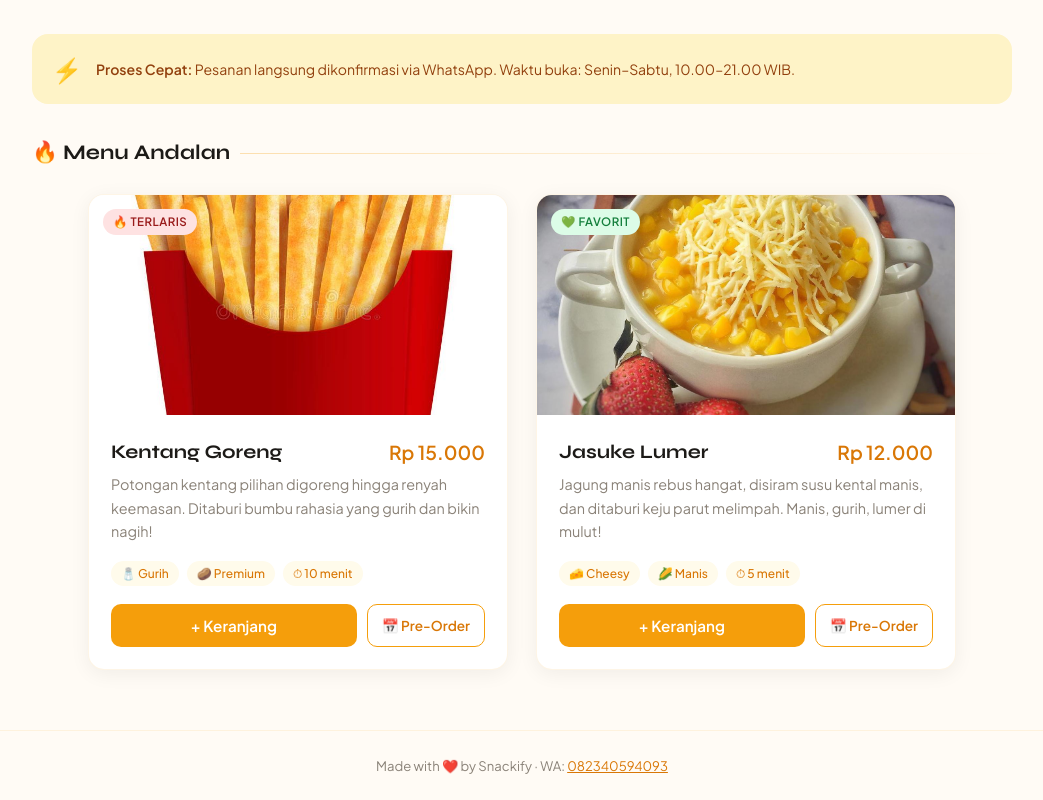
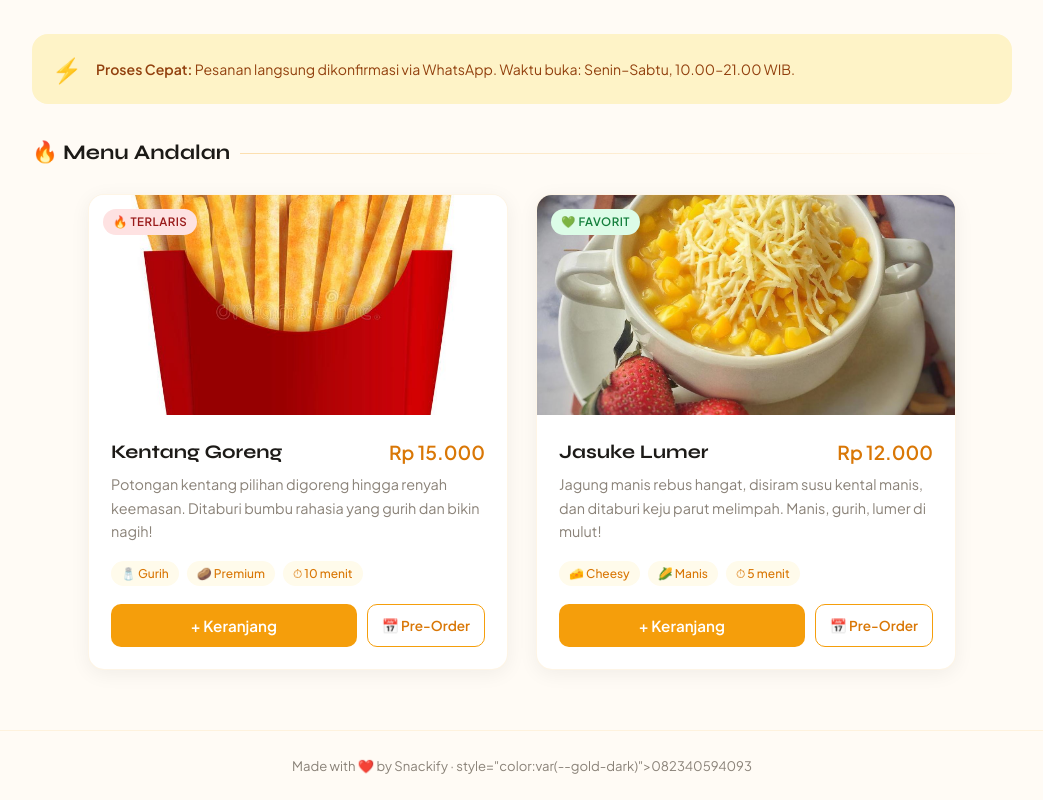
Before and after one commit to vidiaja/snackify, a plain HTML site: page index.html in a window 1280 px wide. Shown: the part 350-1150 px from the top of the page, without its empty margins (118-1161 px from the left). Drawn offline with Linux system fonts and the light colour scheme.

Commit message:
Update index.html

```diff
--- a/index.html
+++ b/index.html
@@ -747,7 +747,7 @@
     </div>
 
     <footer>
-        Made with ❤️ by Snackify · WA: <a href="https://wa.me/6282340594093" style="color:var(--gold-dark)">082340594093</a>
+        Made with ❤️ by Snackify · style="color:var(--gold-dark)">082340594093</a>
     </footer>
 
     <!-- TOAST CONTAINER -->
```
